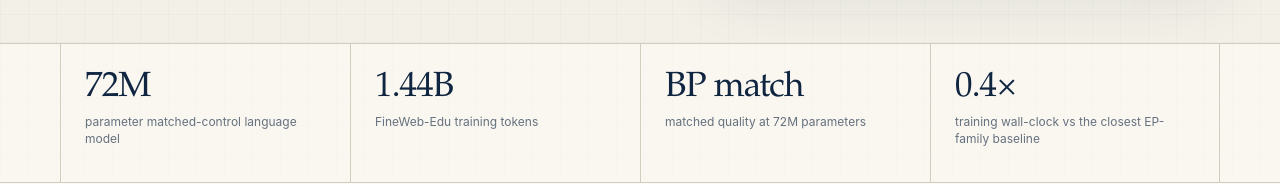
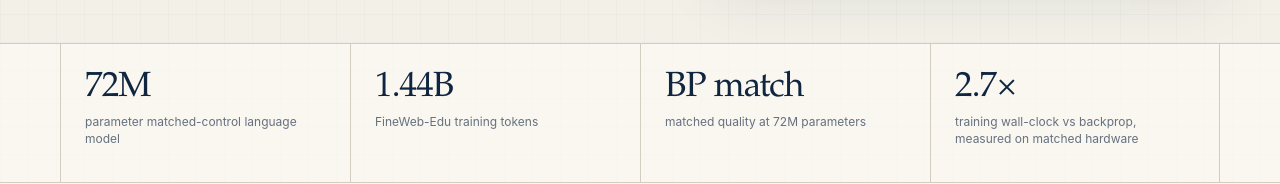
Before and after one commit to YurenHao0426/ept-lm-page, a plain HTML site: page index.html in a window 1280 px wide. Shown: the part 770-954 px from the top of the page. Drawn offline with Linux system fonts and the light colour scheme.

Commit message:
Replace the EP-family wall-clock figure with the measured backprop ratio
The 0.4x figure compared relaxation-iteration counts across methods that count
different things: the closest EP-family baseline uses asynchronous local updates
where one iteration moves information roughly one layer, while ours transmits
through the whole stack per round. Wall-clock against backprop on matched
hardware is the currency that survives that difference, and it measures 2.7x.

```diff
--- a/index.html
+++ b/index.html
@@ -1249,8 +1249,8 @@
           <span>matched quality at 72M parameters</span>
         </div>
         <div class="proof">
-          <strong>0.4×</strong>
-          <span>training wall-clock vs the closest EP-family baseline</span>
+          <strong>2.7×</strong>
+          <span>training wall-clock vs backprop, measured on matched hardware</span>
         </div>
       </div>
     </section>
```
